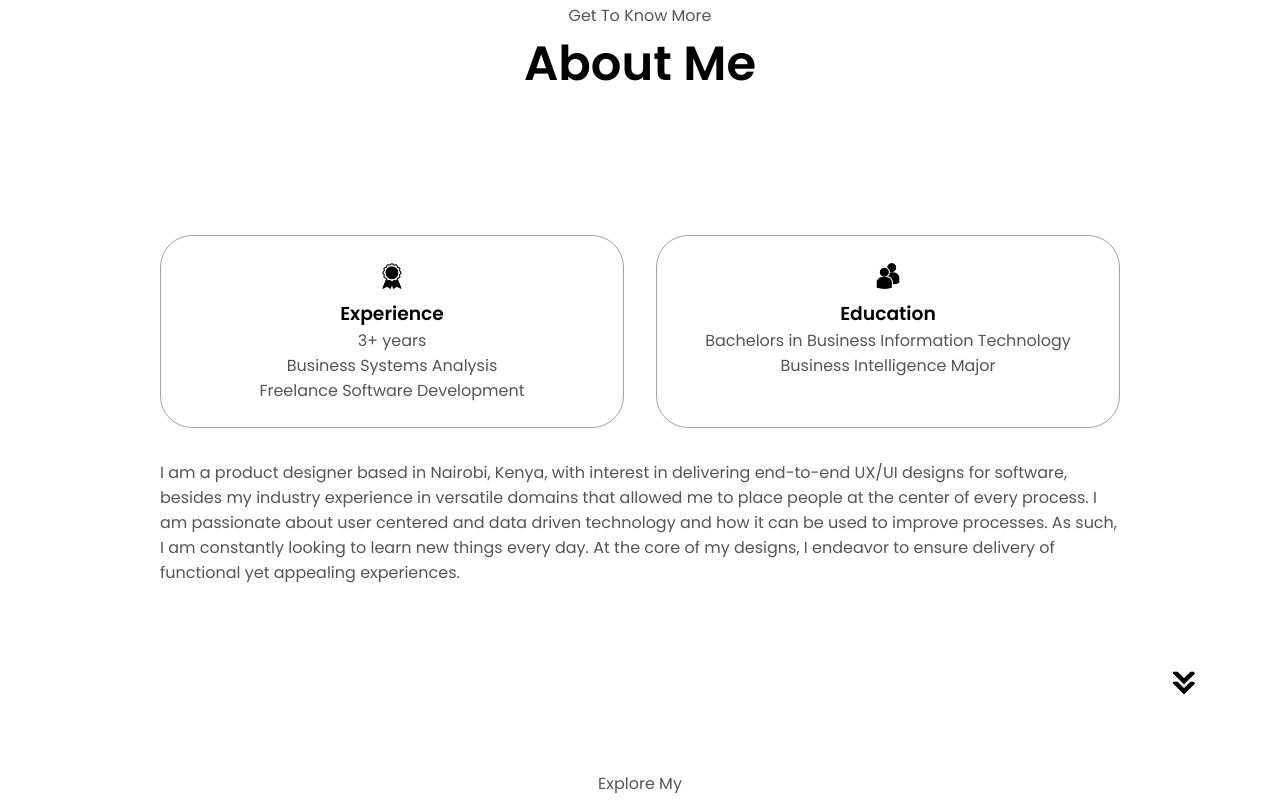
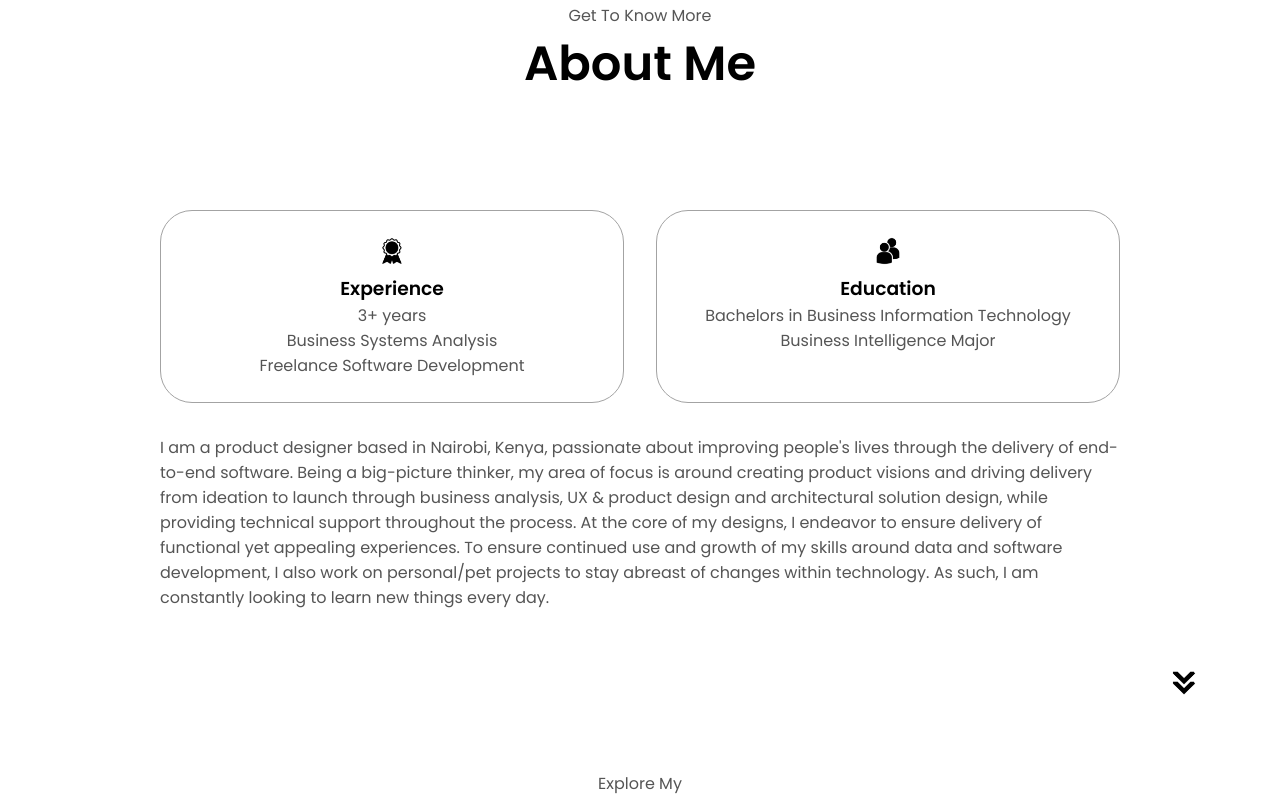
Before and after one commit to AngellaObiero/html-css-js-portfolio, a plain HTML site: page index.html in a window 1280 px wide. Shown: the part 925-1735 px from the top of the page. Drawn offline with Linux system fonts and the light colour scheme.

Commit message:
Update index.html
updated about section

```diff
--- a/index.html
+++ b/index.html
@@ -43,7 +43,7 @@
       <div class="section__text">
         <p class="section__text__p1">Hello, I'm</p>
         <h1 class="title">Angella Obiero</h1>
-        <p class="section__text__p2">A Machine Learning Engineer & Solution Architect</p>
+        <p class="section__text__p2">I work on product visioning and driving team direction through business analysis and design (UX/product & Architectural)</p>
         <div class="btn-container">
           <button
             class="btn btn-color-2"
@@ -105,16 +105,21 @@
           </div>
           <div class="text-container">
             <p>
-              I am a product designer based in Nairobi, Kenya, with interest in
-              delivering end-to-end UX/UI designs for software, besides my
-              industry experience in versatile domains that allowed me to place
-              people at the center of every process.
+              I am a product designer based in Nairobi, Kenya, passionate about
+              improving people's lives through the delivery of end-to-end software.
+              Being a big-picture thinker, my area of focus is around creating
+              product visions and driving delivery from ideation to launch through
+              business analysis, UX & product design and architectural solution design,
+              while providing technical support throughout the process.
 
-              I am passionate about user centered and data driven technology
-              and how it can be used to improve processes. As such, I am
-              constantly looking to learn new things every day.
               At the core of my designs, I endeavor to ensure delivery of
               functional yet appealing experiences.
+
+              To ensure continued use and growth of my skills around data and
+              software development, I also work on personal/pet projects to stay abreast
+              of changes within technology. As such, I am constantly looking to learn new
+              things every day.
+
             </p>
           </div>
         </div>
```
